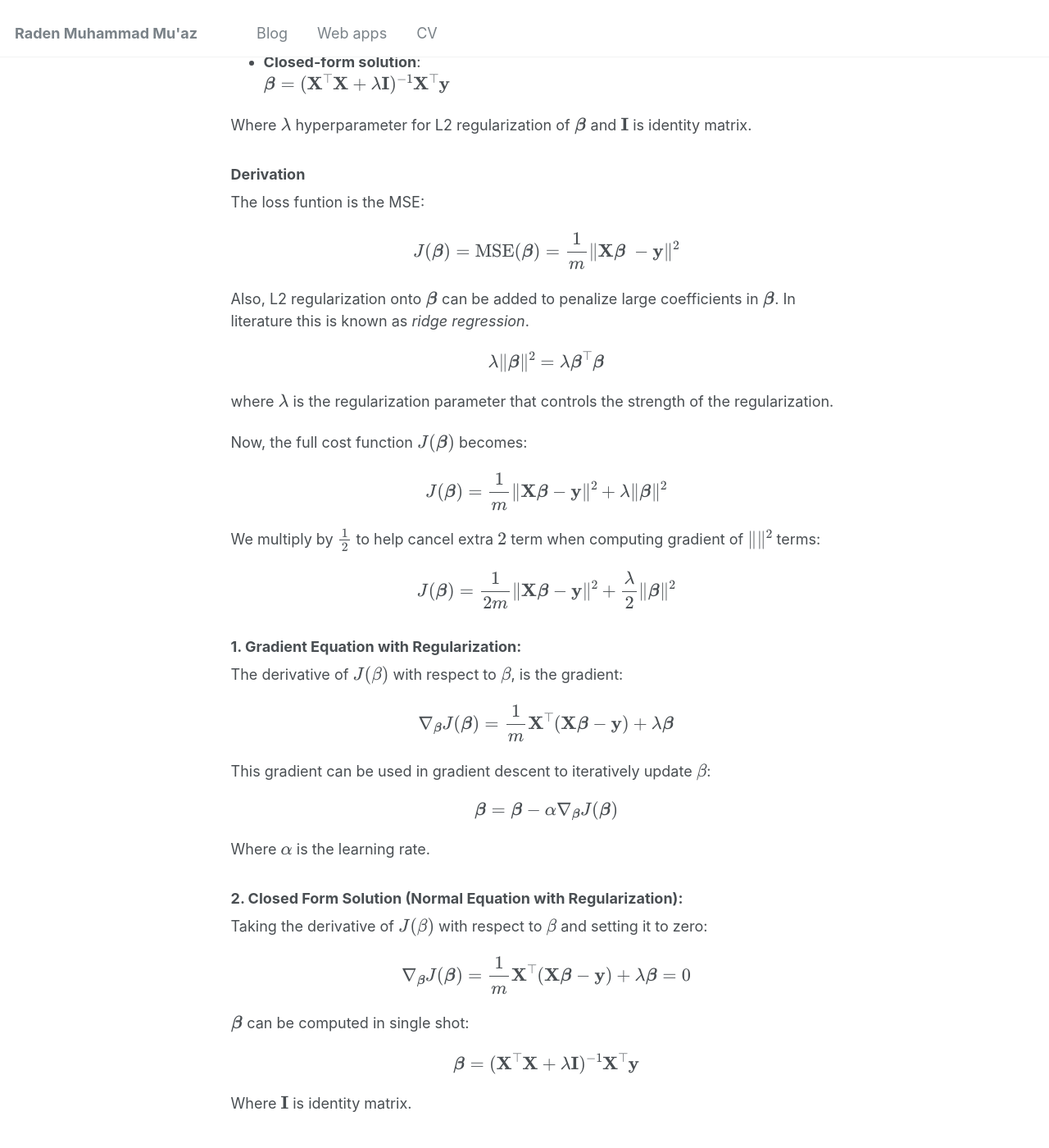
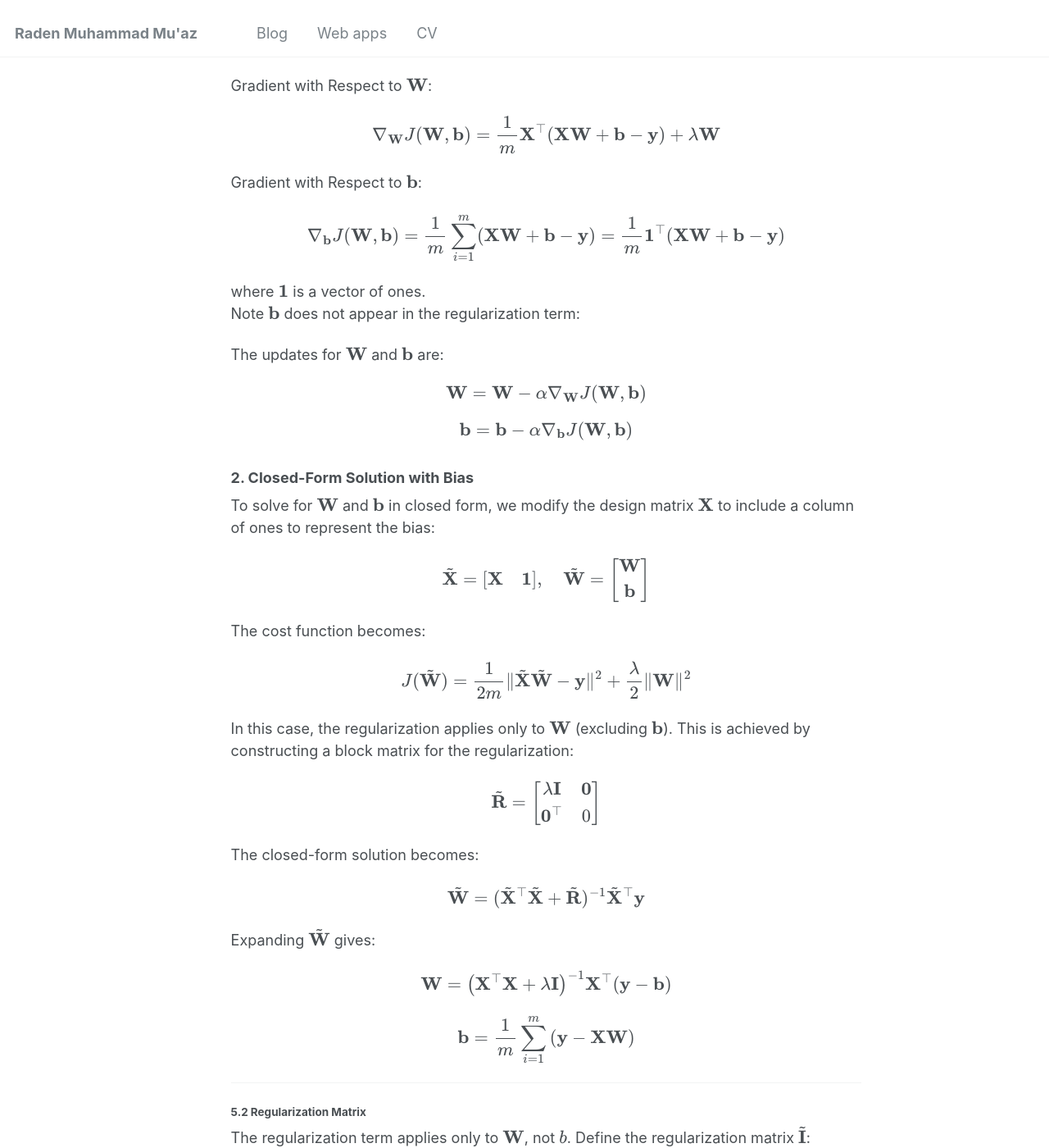
Before and after one commit to radenmuaz/radenmuaz.github.io, a Jekyll site: the page built from _posts/2025-02-01-linear-regression.md, in a window 1280 px wide and 1400 px high, scrolled down 1621 px. Shown: the whole window at 82% size. Built offline with Jekyll 4.4.1, drawn with Linux system fonts in a browser that asks for light colours; a script that is not in the unit is left out; some of the changed text lies outside the part shown.

Commit message:
update linear regression

```diff
--- a/_posts/2025-02-01-linear-regression.md
+++ b/_posts/2025-02-01-linear-regression.md
@@ -1,5 +1,5 @@
 ---
-title: 'Linear Regression (with Pyscript demo)'
+title: 'Linear Regression (with gradient derivation and Pyscript demo)'
 date: 2025-02-01
 permalink: /blog/linear-regression/
 tags:
@@ -29,114 +29,151 @@ Linear regression models the relationship between a dependent variable $$y$$ and
 The dataset is labelled, $$(\mathbf X, \mathbf y)$$, and is assumed to follow this equation:
 
 $$
-\mathbf{y} = \mathbf{X\boldsymbol\beta } + \mathbf{\epsilon}
+\mathbf{y} = \mathbf{X\mathbf W } + \mathbf b + \mathbf \epsilon
 $$
 
 Where:
 - $$\mathbf{y} \in \mathbb{R}^{m}$$: Target vector ($$m$$ is the number of samples)
 - $$\mathbf{X} \in \mathbb{R}^{m \times d}$$: Feature matrix with $$d$$ features (including a column of ones for the intercept)
-- $$\boldsymbol \beta \in \mathbb{R}^{d}$$: Coefficients vector
+- $$\mathbf{b}\in \mathbb{R}^{m}$$: Bias vector
+- $$\mathbf W \in \mathbb{R}^{d}$$: Coefficients vector
 - $$\boldsymbol \epsilon \sim \mathcal{N}(0, \sigma^2 \mathbf I)\in \mathbb{R}^{m}$$: Error term (Gaussian noise with variance $$\sigma^2$$ )
 
 
 The model is given by
 
 $$
-\mathbf{\hat y} = \mathbf X \boldsymbol\beta
+\hat{\mathbf{y}} = \mathbf{X} \mathbf{W} + \mathbf{b}
 $$
 
 
-The optimal $$\boldsymbol\beta$$ minimizes the Mean Squared Error (MSE):
+<!-- The optimal $$\mathbf W$$ minimizes the Mean Squared Error (MSE):
 
 $$
-\text{MSE}(\boldsymbol\beta) = \frac{1}{m} \|\mathbf X\boldsymbol\beta\ - \mathbf y \|^2
-= \frac{1}{m} (\mathbf X\boldsymbol\beta\ - \mathbf y )^\top(\mathbf X\boldsymbol\beta\ - \mathbf y)
-$$
+\text{MSE}(\mathbf W) = \frac{1}{m} \|\mathbf X\mathbf W\ - \mathbf y \|^2
+= \frac{1}{m} (\mathbf X\mathbf W\ - \mathbf y )^\top(\mathbf X\mathbf W\ - \mathbf y)
+$$ -->
 
 
 ## Training
 
-tl;dr
-
-- **Gradient equation**:
-  $$
-  \nabla_{\boldsymbol \beta} J(\boldsymbol \beta) = \frac{1}{m} \mathbf X^\top (\mathbf X \boldsymbol \beta - \mathbf y) + \lambda \boldsymbol\beta
-  $$
-
-- **Closed-form solution**:
-  $$
-  \boldsymbol \beta = (\mathbf X^\top \mathbf X + \lambda \mathbf I)^{-1} \mathbf X^\top \mathbf y
-  $$
-
-
-Where $$ \lambda $$ hyperparameter for L2 regularization of $$ \boldsymbol \beta $$ and $$ \mathbf I $$ is identity matrix.
-
-### Derivation
-
-The loss funtion is the MSE:
+The cost function is MSE (Mean Squared Error), with L2 regularization (ridge regression)
 
 $$
-J(\boldsymbol \beta) = \text{MSE}(\boldsymbol \beta) = \frac{1}{m} \|\mathbf X\boldsymbol \beta\ - \mathbf y \|^2
+J(\mathbf{W}, \mathbf{b}) = \frac{1}{2m} \|\mathbf{X} \mathbf{W} + \mathbf{b} - \mathbf{y}\|^2 + \frac{\lambda}{2} \|\mathbf{W}\|^2
 $$
 
-Also, L2 regularization onto $$\boldsymbol \beta$$ can be added to penalize large coefficients in $$\boldsymbol \beta$$. In literature this is known as _ridge regression_.
+### 1. Gradient Equations
+The gradients with respect to $$\mathbf{W}$$ and $$\mathbf{b}$$ are derived as follows:
+
+Gradient with Respect to $$\mathbf{W}$$:
 
 $$
-\lambda\|\boldsymbol \beta\|^2 = \lambda \boldsymbol \beta^\top \boldsymbol \beta
+\nabla_{\mathbf{W}} J(\mathbf{W}, \mathbf{b}) = \frac{1}{m} \mathbf{X}^\top (\mathbf{X} \mathbf{W} + \mathbf{b} - \mathbf{y}) + \lambda \mathbf{W}
 $$
 
-where $$ \lambda $$ is the regularization parameter that controls the strength of the regularization.
-
-Now, the full cost function $$ J(\boldsymbol \beta) $$ becomes:
+ Gradient with Respect to $$\mathbf{b}$$:
 
 $$
-J(\boldsymbol \beta) = \frac{1}{m} \|\mathbf X \boldsymbol \beta - \mathbf y\|^2 + \lambda \|\boldsymbol \beta\|^2
+\nabla_{\mathbf{b}} J(\mathbf{W}, \mathbf{b}) = \frac{1}{m} \sum_{i=1}^m (\mathbf{X} \mathbf{W} + \mathbf{b} - \mathbf{y}) = \frac{1}{m} \mathbf{1}^\top (\mathbf{X} \mathbf{W} + \mathbf{b} - \mathbf{y})
 $$
 
-We multiply by $$ \frac{1}{2} $$ to help cancel extra $$2$$ term when computing gradient of $$\|  \|^2 $$ terms:
+where $$\mathbf{1}$$ is a vector of ones.
+Note $$\mathbf{b}$$ does not appear in the regularization term:
 
+The updates for $$\mathbf{W}$$ and $$\mathbf{b}$$ are:
 
 $$
-J(\boldsymbol \beta) = \frac{1}{2m} \|\mathbf X \boldsymbol \beta - \mathbf y\|^2 + \frac{\lambda}{2} \|\boldsymbol \beta\|^2
+\mathbf{W} = \mathbf{W} - \alpha \nabla_{\mathbf{W}} J(\mathbf{W}, \mathbf{b})
 $$
 
-### 1. Gradient Equation with Regularization:
+$$
+\mathbf{b} = \mathbf{b} - \alpha \nabla_{\mathbf{b}} J(\mathbf{W}, \mathbf{b})
+$$
 
-The derivative of $$ J(\beta) $$ with respect to $$ \beta $$, is the gradient:
+### 2. Closed-Form Solution with Bias
+
+To solve for $$\mathbf{W}$$ and $$\mathbf{b}$$ in closed form, we modify the design matrix $$\mathbf{X}$$ to include a column of ones to represent the bias:
 
 $$
-\nabla_{\boldsymbol \beta} J(\boldsymbol \beta) = \frac{1}{m} \mathbf X^\top (\mathbf X \boldsymbol \beta - \mathbf y) + \lambda \boldsymbol \beta
+\tilde{\mathbf{X}} = \begin{bmatrix} \mathbf{X} & \mathbf{1} \end{bmatrix}, \quad \tilde{\mathbf{W}} = \begin{bmatrix} \mathbf{W} \\ \mathbf{b} \end{bmatrix}
 $$
 
-
-This gradient can be used in gradient descent to iteratively update $$ \beta $$:
+The cost function becomes:
 
 $$
-\boldsymbol \beta = \boldsymbol \beta - \alpha \nabla_{\boldsymbol \beta} J(\boldsymbol \beta)
+J(\tilde{\mathbf{W}}) = \frac{1}{2m} \|\tilde{\mathbf{X}} \tilde{\mathbf{W}} - \mathbf{y}\|^2 + \frac{\lambda}{2} \|\mathbf{W}\|^2
 $$
 
-Where $$ \alpha $$ is the learning rate.
-
-### 2. Closed Form Solution (Normal Equation with Regularization):
-
-Taking the derivative of $$ J(\beta) $$ with respect to $$ \beta $$ and setting it to zero:
+In this case, the regularization applies only to $$\mathbf{W}$$ (excluding $$\mathbf{b}$$). This is achieved by constructing a block matrix for the regularization:
 
 $$
-\nabla_{\boldsymbol \beta} J(\boldsymbol \beta) = \frac{1}{m} \mathbf X^\top (\mathbf X \boldsymbol \beta - \mathbf y) + \lambda \boldsymbol \beta = 0
+\tilde{\mathbf{R}} = \begin{bmatrix} \lambda \mathbf{I} & \mathbf{0} \\ \mathbf{0}^\top & 0 \end{bmatrix}
 $$
 
-$$\boldsymbol \beta $$ can be computed in single shot:
+The closed-form solution becomes:
 
 $$
-\boldsymbol \beta = (\mathbf X^\top \mathbf X + \lambda \mathbf I)^{-1} \mathbf X^\top \mathbf y
+\tilde{\mathbf{W}} = (\tilde{\mathbf{X}}^\top \tilde{\mathbf{X}} + \tilde{\mathbf{R}})^{-1} \tilde{\mathbf{X}}^\top \mathbf{y}
 $$
 
-Where $$ \mathbf I $$ is identity matrix.
+Expanding $$\tilde{\mathbf{W}}$$ gives:
 
+$$
+\mathbf{W} = \left( \mathbf{X}^\top \mathbf{X} + \lambda \mathbf{I} \right)^{-1} \mathbf{X}^\top (\mathbf{y} - \mathbf{b})
+$$
 
+$$
+\mathbf{b} = \frac{1}{m} \sum_{i=1}^m \left(\mathbf{y} - \mathbf{X} \mathbf{W} \right)
+$$
+
+---
+
+#### 5.2 Regularization Matrix
+The regularization term applies only to $$ \mathbf{W} $$, not $$ b $$. Define the regularization matrix $$ \tilde{\mathbf{I}} $$:
+
+$$
+\tilde{\mathbf{I}} = \begin{bmatrix} \mathbf{I} & \mathbf{0} \\ \mathbf{0}^\top & 0 \end{bmatrix}
+$$
+
+The regularized cost function becomes:
+
+$$
+J(\tilde{\mathbf{W}}) = \frac{1}{2m} \|\tilde{\mathbf{X}} \tilde{\mathbf{W}} - \mathbf{y}\|^2 + \frac{\lambda}{2} \tilde{\mathbf{W}}^\top \tilde{\mathbf{I}} \tilde{\mathbf{W}}
+$$
+
+---
+
+#### 5.3 Minimize the Cost Function
+Set the gradient of $$ J(\tilde{\mathbf{W}}) $$ with respect to $$ \tilde{\mathbf{W}} $$ to zero:
+
+$$
+\frac{\partial J}{\partial \tilde{\mathbf{W}}} = \frac{1}{m} \tilde{\mathbf{X}}^\top (\tilde{\mathbf{X}} \tilde{\mathbf{W}} - \mathbf{y}) + \lambda \tilde{\mathbf{I}} \tilde{\mathbf{W}} = 0
+$$
+
+Simplify:
+
+$$
+\tilde{\mathbf{X}}^\top \tilde{\mathbf{X}} \tilde{\mathbf{W}} - \tilde{\mathbf{X}}^\top \mathbf{y} + m \lambda \tilde{\mathbf{I}} \tilde{\mathbf{W}} = 0
+$$
+
+Rearrange:
+
+$$
+(\tilde{\mathbf{X}}^\top \tilde{\mathbf{X}} + m \lambda \tilde{\mathbf{I}}) \tilde{\mathbf{W}} = \tilde{\mathbf{X}}^\top \mathbf{y}
+$$
+
+Solve for $$ \tilde{\mathbf{W}} $$:
+
+$$
+\tilde{\mathbf{W}} = (\tilde{\mathbf{X}}^\top \tilde{\mathbf{X}} + m \lambda \tilde{\mathbf{I}})^{-1} \tilde{\mathbf{X}}^\top \mathbf{y}
+$$
+
+This gives the closed-form solution, including both $$ \mathbf{W} $$ and $$ b $$.
 
 ## Python Implementation
 
+Note: only implement gradient descent training, not closed form solution
 
 **[Open in PyScript.com](https://pyscript.com/@radenmuaz/linear-regression/latest)**
 
```
Also changed, not shown: _drafts/2025-02-01-linear-regression.md (added, +162 -0 lines).
